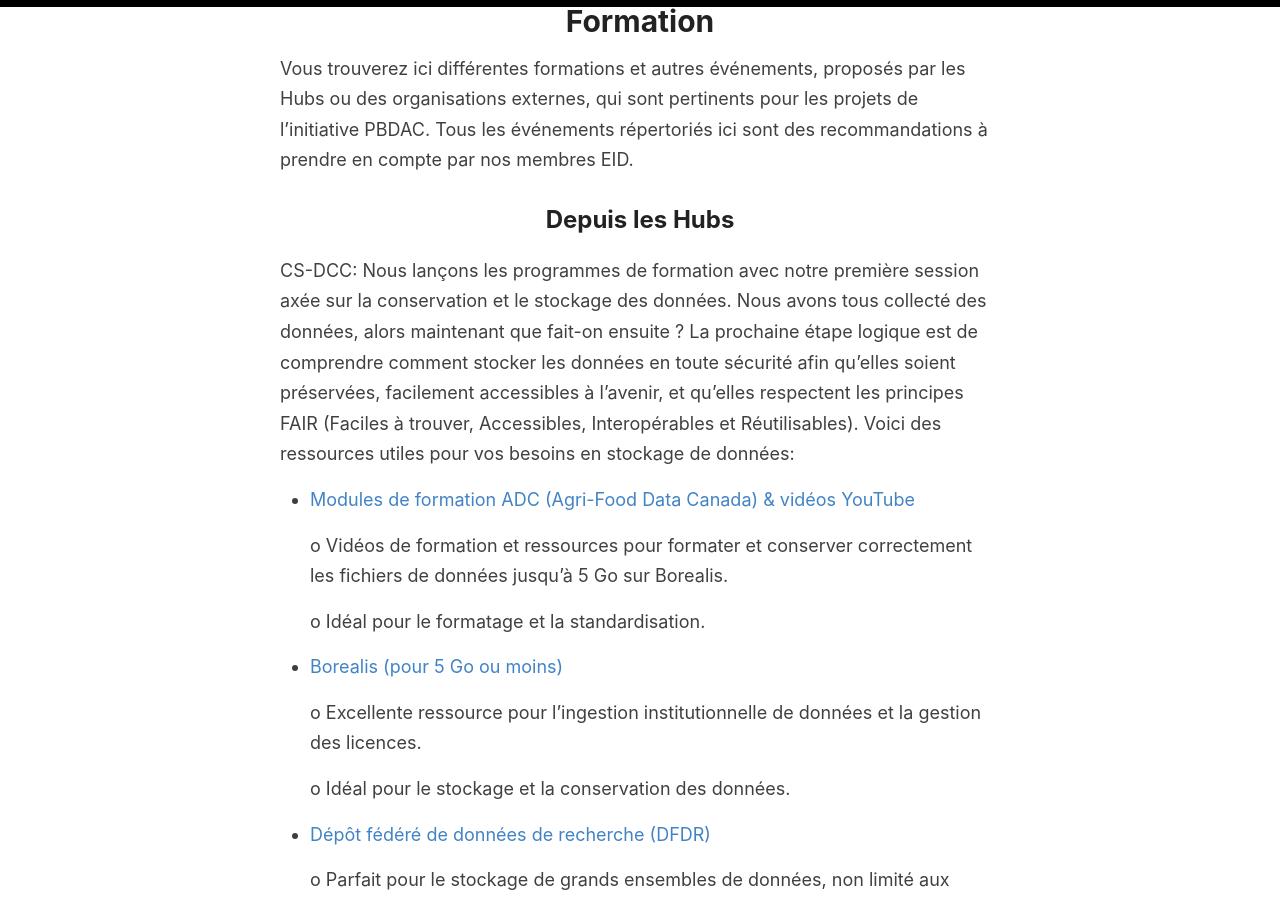
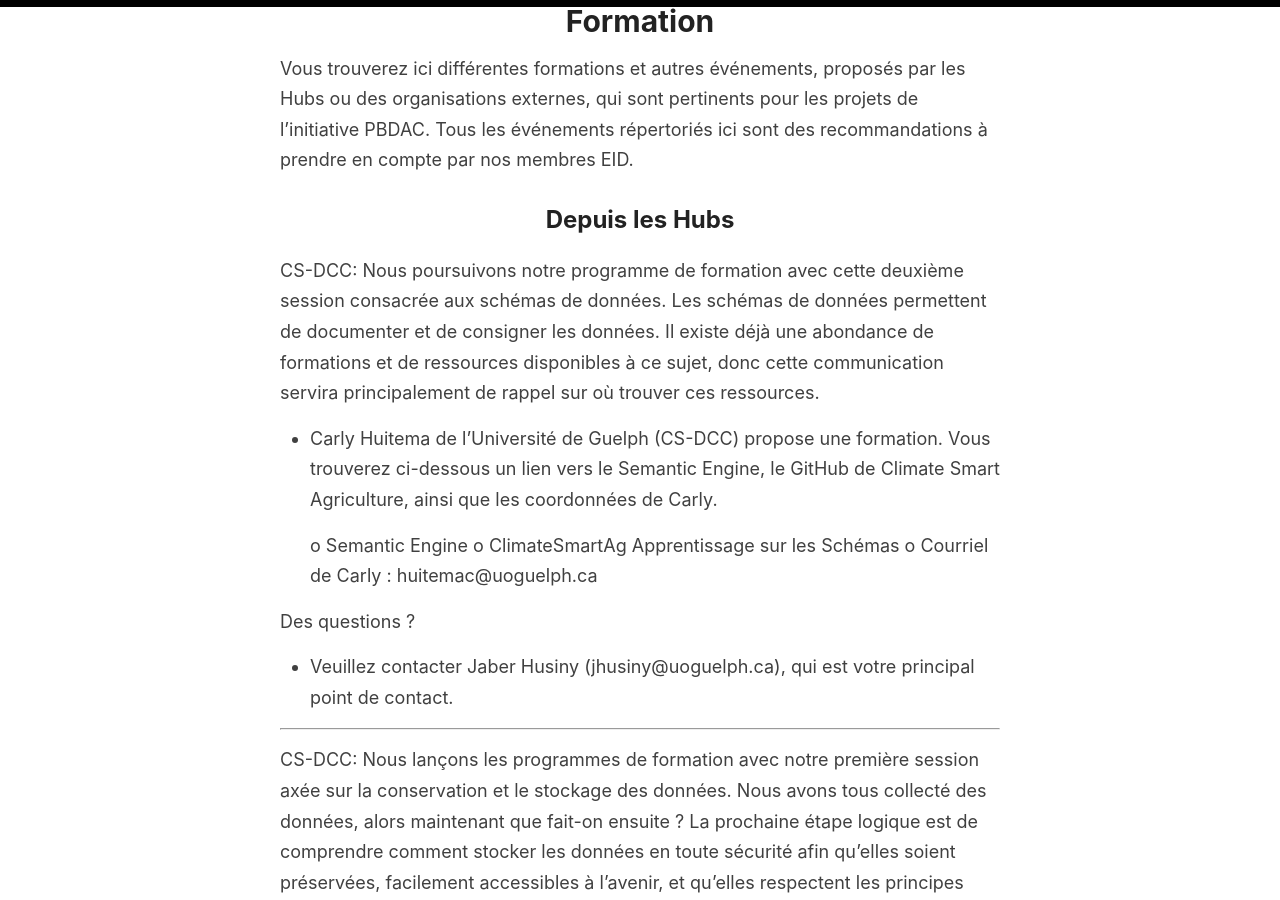
Before and after one commit to ClimateSmartAg/ClimateSmartAg-website-fr, a Jekyll site: the page built from _pages/training.md, in a window 1280 px wide and 900 px high, scrolled down 192 px. Built offline with Jekyll 4.4.1, drawn with Linux system fonts in a browser that asks for light colours.

Commit message:
Update training.md

```diff
--- a/_pages/training.md
+++ b/_pages/training.md
@@ -8,6 +8,20 @@
 Vous trouverez ici différentes formations et autres événements, proposés par les Hubs ou des organisations externes, qui sont pertinents pour les projets de l'initiative PBDAC. Tous les événements répertoriés ici sont des recommandations à prendre en compte par nos membres EID.
 
 ## Depuis les Hubs
+CS-DCC: Nous poursuivons notre programme de formation avec cette deuxième session consacrée aux schémas de données. Les schémas de données permettent de documenter et de consigner les données. Il existe déjà une abondance de formations et de ressources disponibles à ce sujet, donc cette communication servira principalement de rappel sur où trouver ces ressources.
+
+- Carly Huitema de l’Université de Guelph (CS-DCC) propose une formation. Vous trouverez ci-dessous un lien vers le Semantic Engine, le GitHub de Climate Smart Agriculture, ainsi que les coordonnées de Carly.
+
+    o	Semantic Engine
+    o	ClimateSmartAg Apprentissage sur les Schémas
+    o	Courriel de Carly : huitemac@uoguelph.ca
+
+Des questions ?
+
+- Veuillez contacter Jaber Husiny (jhusiny@uoguelph.ca), qui est votre principal point de contact.
+
+---
+
 CS-DCC: Nous lançons les programmes de formation avec notre première session axée sur la conservation et le stockage des données. Nous avons tous collecté des données, alors maintenant que fait-on ensuite ? La prochaine étape logique est de comprendre comment stocker les données en toute sécurité afin qu'elles soient préservées, facilement accessibles à l'avenir, et qu'elles respectent les principes FAIR (Faciles à trouver, Accessibles, Interopérables et Réutilisables). Voici des ressources utiles pour vos besoins en stockage de données:
 
 - [Modules de formation ADC (Agri-Food Data Canada) & vidéos YouTube](https://www.youtube.com/playlist?list=PLWnVJ7c2CJ59Em-cZPH7CfX7pXdErVD5F)
@@ -45,6 +59,8 @@
 Des questions ?
 
 - Veuillez contacter Jaber Husiny (jhusiny@uoguelph.ca) qui est le principal point de contact.
+
+---
 
 AG-ACt est heureux d'organiser une séance de formation sur l'engagement autochtone le 25 juin, de 13 h à 14 h 30 HNE. Cette séance se déroulera virtuellement sur Zoom et sera enregistrée pour votre commodité.
 Veuillez vous inscrire [ici](https://zoom.us/meeting/register/Za6OdVqOReqUlcD0hvIx_g)
```
